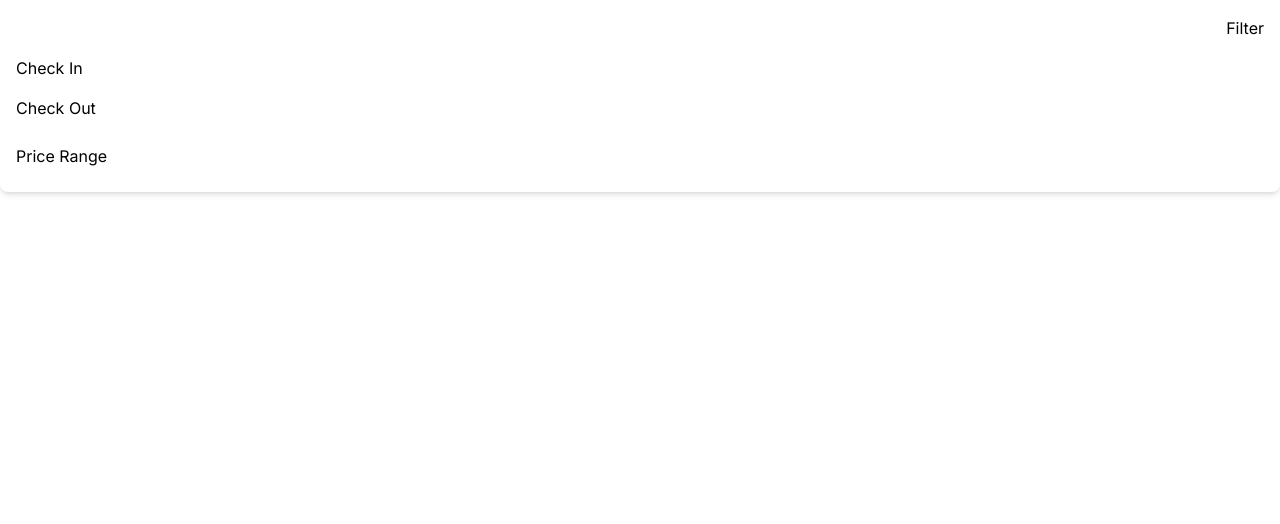
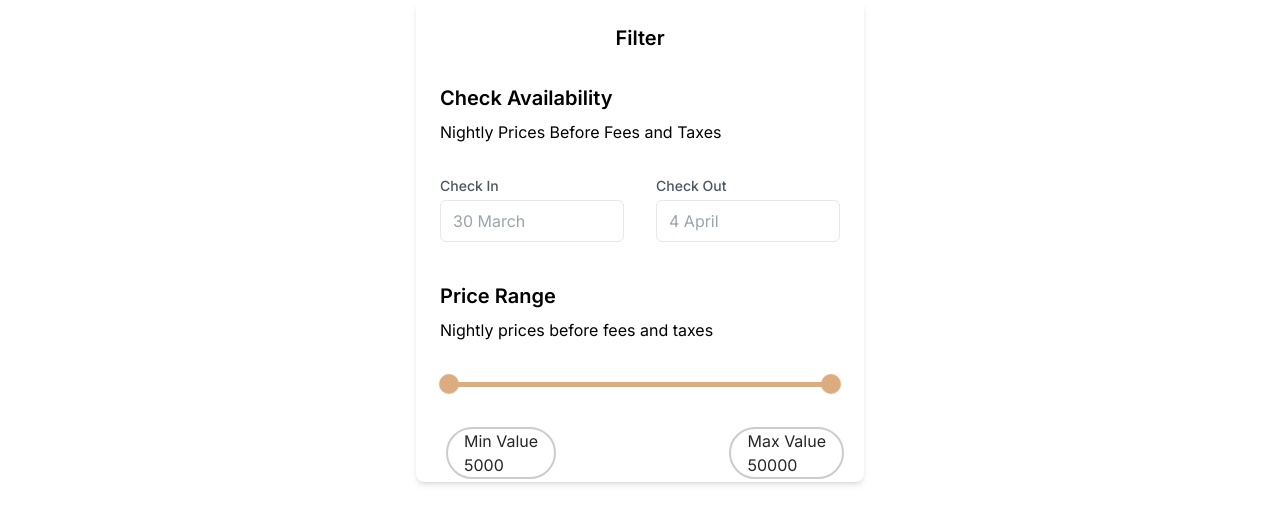
Before and after one commit to ankitfutureprofilez/Quaintspaces, a Next.js app: page /custom/Filter in a window 1280 px wide. Shown: the top 524 px of the page. Built offline with nearby package versions, Linux system fonts and the light colour scheme.

Commit message:
Range Slider in Filter Done

```diff
--- a/pages/_app.js
+++ b/pages/_app.js
@@ -2,6 +2,7 @@ import React, { useState } from "react";
 import "../styles/globals.css";
 import '../styles/customs.css';
 import "../styles/fonts.css"
+import '../styles/RangeSlider.css';
 
 export const Context = React.createContext();
 
--- a/pages/custom/Filter.js
+++ b/pages/custom/Filter.js
@@ -1,23 +1,41 @@
 import React from 'react'
+import RangeSlider from "./RangeSlider.js";
 
 export default function Filter() {
-    return (
-        <div className="p-4 bg-white rounded-lg shadow-md">
-          <h2 className="text-right">Filter</h2>
-          <div className="mt-4">
-            <label className="block mb-2">Check In</label>
-            {/* Add your date picker input here */}
-            {/* Example: <input type="date" /> */}
-          </div>
-          <div className="mt-4">
-            <label className="block mb-2">Check Out</label>
-            {/* Add your date picker input here */}
-          </div>
-          <div className="mt-6">
-            <label className="block mb-2">Price Range</label>
-            {/* Add your price range slider here */}
-            {/* Example: <input type="range" min="5000" max="50000" /> */}
-          </div>
+  return (
+    <div className="flex flex-col mx-auto max-w-md max-h-md rounded-lg p-6 shadow-md">
+      <h2 className="text-xl font-semibold mb-4 text-center">Filter</h2>
+      <div className='flex flex-col my-4'>
+      <h2 className="text-xl font-semibold mb-2">Check Availability</h2>
+      <p>Nightly Prices Before Fees and Taxes</p>
+      </div>
+      <div className='flex justify-between space-x-8'>
+        <div className="mb-6 mt-4">
+          <label className="block text-sm font-medium text-gray-600">Check In</label>
+          <input
+            type="text"
+            className="w-full border rounded-md px-3 py-2 mt-1 focus:outline-none focus:ring focus:border-blue-300"
+            placeholder="30 March"
+          />
         </div>
-      );
+        <div className="mb-6 mt-4">
+          <label className="block text-sm font-medium text-gray-600">Check Out</label>
+          <input
+            type="text"
+            className="w-full border rounded-md px-3 py-2 mt-1 focus:outline-none focus:ring focus:border-blue-300"
+            placeholder="4 April"
+          />
+        </div>
+      </div>
+      <div className='flex flex-col mt-4'>
+      <h2 className="text-xl font-semibold mb-2">Price Range</h2>
+      <p>Nightly prices before fees and taxes</p>
+      </div>
+      <RangeSlider
+       min={5000}
+       max={50000}
+       onChange={({ min, max }) => console.log(`min = ${min}, max = ${max}`)}
+      />
+    </div>
+  );
 }
--- /dev/null
+++ b/pages/custom/RangeSlider.js
@@ -0,0 +1,93 @@
+import React, { useCallback, useEffect, useState, useRef } from "react";
+import PropTypes from "prop-types";
+
+const RangeSlider = ({ min, max, onChange }) => {
+  const [minVal, setMinVal] = useState(min);
+  const [maxVal, setMaxVal] = useState(max);
+  const minValRef = useRef(min);
+  const maxValRef = useRef(max);
+  const range = useRef(null);
+
+  // Convert to percentage
+  const getPercent = useCallback(
+    (value) => Math.round(((value - min) / (max - min)) * 100),
+    [min, max]
+  );
+
+  // Set width of the range to decrease from the left side
+  useEffect(() => {
+    const minPercent = getPercent(minVal);
+    const maxPercent = getPercent(maxValRef.current);
+
+    if (range.current) {
+      range.current.style.left = `${minPercent}%`;
+      range.current.style.width = `${maxPercent - minPercent}%`;
+    }
+  }, [minVal, getPercent]);
+
+  // Set width of the range to decrease from the right side
+  useEffect(() => {
+    const minPercent = getPercent(minValRef.current);
+    const maxPercent = getPercent(maxVal);
+
+    if (range.current) {
+      range.current.style.width = `${maxPercent - minPercent}%`;
+    }
+  }, [maxVal, getPercent]);
+
+  // Get min and max values when their state changes
+  useEffect(() => {
+    onChange({ min: minVal, max: maxVal });
+  }, [minVal, maxVal, onChange]);
+
+  return (
+    <div className="slider-container">
+      <input
+        type="range"
+        min={min}
+        max={max}
+        value={minVal}
+        onChange={(event) => {
+          const value = Math.min(Number(event.target.value), maxVal - 1);
+          setMinVal(value);
+          minValRef.current = value;
+        }}
+        className="thumb thumb--left"
+        style={{ zIndex: minVal > max - 100 && "5" }}
+      />
+      <input
+        type="range"
+        min={min}
+        max={max}
+        value={maxVal}
+        onChange={(event) => {
+          const value = Math.max(Number(event.target.value), minVal + 100);
+          setMaxVal(value);
+          maxValRef.current = value;
+        }}
+        className="thumb thumb--right"
+      />
+
+      <div className="slider">
+        <div className="slider__track" />
+        <div ref={range} className="slider__range " />
+        <div className="slider__left-value ">
+          <p className="mx-4">Min Value</p>
+          <p className="mx-4">{minVal}</p>
+        </div>
+        <div className="slider__right-value">
+          <p className="mx-4">Max Value </p>
+          <p className="mx-4">{maxVal} </p>
+        </div>
+      </div>
+    </div>
+  );
+};
+
+RangeSlider.propTypes = {
+  min: PropTypes.number.isRequired,
+  max: PropTypes.number.isRequired,
+  onChange: PropTypes.func.isRequired,
+};
+
+export default RangeSlider;
--- /dev/null
+++ b/styles/RangeSlider.css
@@ -0,0 +1,111 @@
+.slider-container {
+    height: 10vh;
+    display: flex;
+    align-items: center;
+    justify-content: center;
+    /* background-color: black; */
+    margin-bottom: 36px;
+    margin-top: 0px;
+    padding-top: 0px;
+  }
+
+  .slider {
+    position: relative;
+    width: 500px;
+  }
+
+  .slider__track,
+  .slider__range,
+  .slider__left-value,
+  .slider__right-value
+  {
+    position: absolute;
+  }
+
+  .slider__track,
+  .slider__range {
+    border-radius: 3px;
+    height: 5px;
+  }
+
+  .slider__track {
+    background-color: #ECE1D7;
+    width: 100%;
+    z-index: 1;
+  }
+
+  .slider__range {
+    background-color: #DCAC81;
+    z-index: 2;
+  }
+
+  .slider__left-value,
+  .slider__right-value {
+    color: #262626;
+    font-size: 16px;
+    margin-top: 45px;
+    display: flex;
+    flex-direction: column;
+    border: solid 2px #CCCCCC;
+    border-radius: 45px;
+    /* padding: 5px 10px; */
+  }
+
+  .slider__left-value {
+    left: 6px;
+  }
+
+  .slider__right-value {
+    right: -4px;
+  }
+
+  /* Removing the default appearance */
+  .thumb,
+  .thumb::-webkit-slider-thumb {
+    -webkit-appearance: none;
+    -webkit-tap-highlight-color: transparent;
+  }
+
+  .thumb {
+    pointer-events: none;
+    position: absolute;
+    height: 0;
+    width: 400px;
+    outline: none;
+  }
+
+  .thumb--left {
+    z-index: 3;
+  }
+
+  .thumb--right {
+    z-index: 4;
+  }
+
+  /* For Chrome browsers */
+  .thumb::-webkit-slider-thumb {
+    background-color: #DCAC81;
+    border: none;
+    border-radius: 50%;
+    box-shadow: 0 0 1px 1px #DCAC81;
+    cursor: pointer;
+    height: 18px;
+    width: 18px;
+    margin-top: 4px;
+    pointer-events: all;
+    position: relative;
+  }
+
+  /* For Firefox browsers */
+  .thumb::-moz-range-thumb {
+    background-color: #DCAC81;
+    border: none;
+    border-radius: 50%;
+    box-shadow: 0 0 1px 1px #DCAC81;
+    cursor: pointer;
+    height: 18px;
+    width: 18px;
+    margin-top: 4px;
+    pointer-events: all;
+    position: relative;
+  }
```
